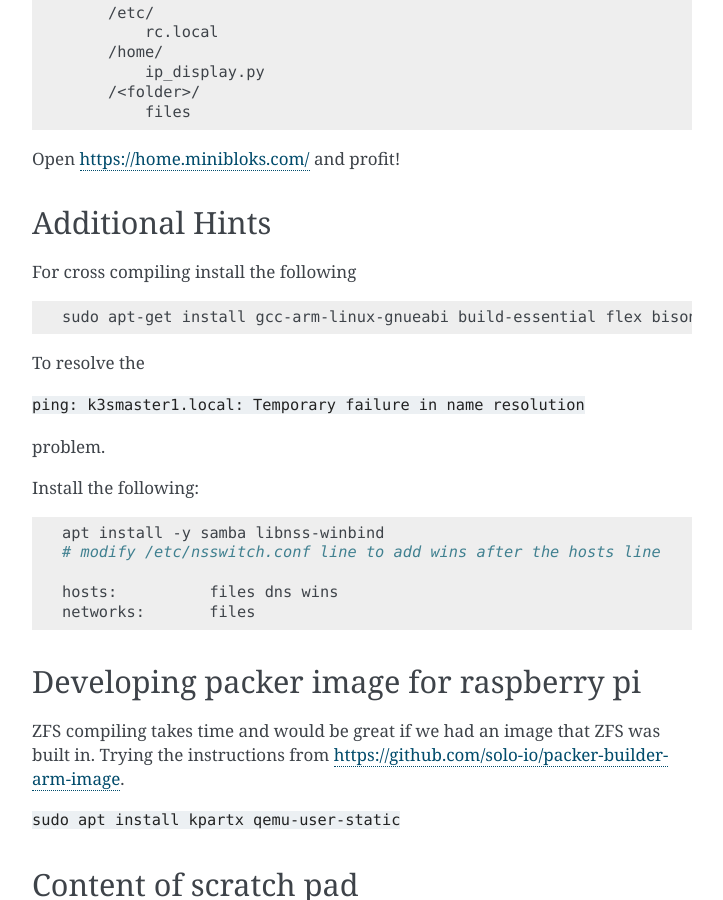
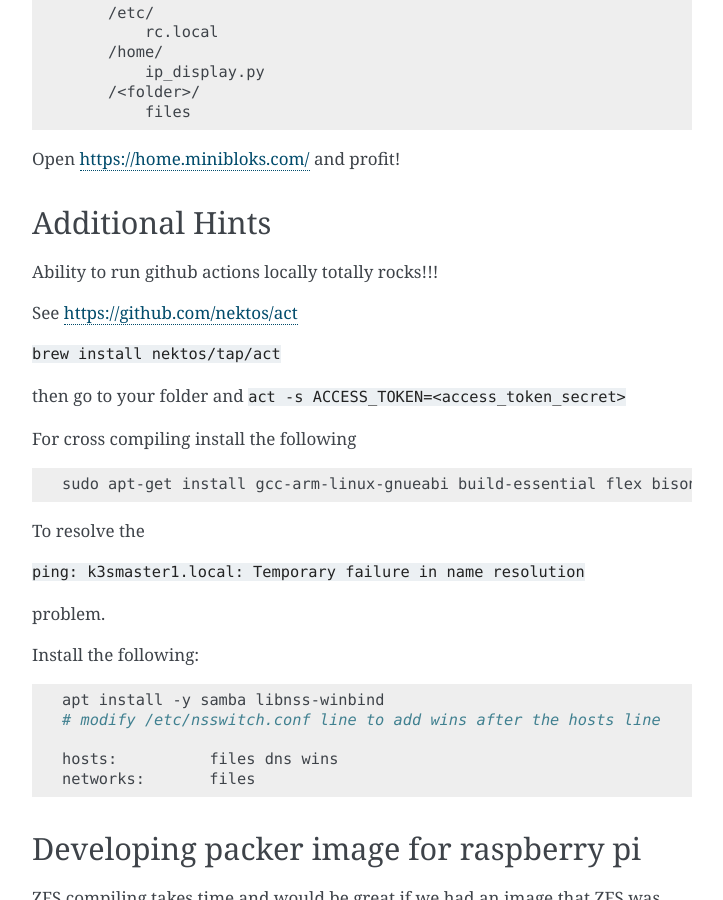
Before and after one commit to homeiac/home, a Sphinx documentation site: the page built from docs/source/index.rst, in a window 1280 px wide and 900 px high, scrolled down 5875 px. Shown: the whole window, without its empty margins (388-1111 px from the left). Built offline with Sphinx 7.4.7, drawn with Linux system fonts in a browser that asks for light colours.

Commit message:
Shout out to awesome https://github.com/nektos/act

```diff
--- a/docs/source/index.rst
+++ b/docs/source/index.rst
@@ -311,6 +311,15 @@ Open https://home.minibloks.com/ and profit!
 Additional Hints
 ----------------
 
+Ability to run github actions locally totally rocks!!!
+
+See https://github.com/nektos/act
+
+``brew install nektos/tap/act``
+
+then go to your folder and
+``act -s ACCESS_TOKEN=<access_token_secret>``
+
 For cross compiling install the following
 
 .. code-block:: bash
```
